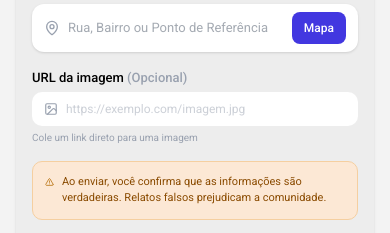
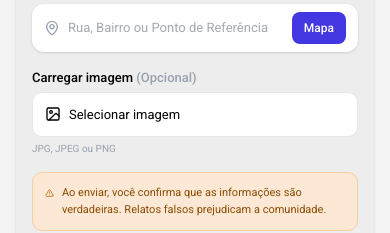
Before and after one commit to jeanbrito-dev/city-frontend, a React (Vite) app: page /relatar in a window 390 px wide. Shown: the part 500-733 px from the top of the page. Built offline with nearby package versions, Linux system fonts and the light colour scheme; no server answers.

Commit message:
Corrige upload de imagem no mobile

```diff
--- a/src/pages/Report.jsx
+++ b/src/pages/Report.jsx
@@ -34,7 +34,6 @@ export default function RelatarOcorrencia() {
   const fileInputRef = useRef();
 
   const user = getLoggedUser();
-
   const navigate = useNavigate();
 
   const [titulo, setTitulo] = useState("");
@@ -42,7 +41,6 @@ export default function RelatarOcorrencia() {
   const [local, setLocal] = useState("");
 
   const [mapOpen, setMapOpen] = useState(false);
-
   const [selectedPosition, setSelectedPosition] = useState(null);
 
   const [selectedCoords, setSelectedCoords] = useState({
@@ -51,7 +49,6 @@ export default function RelatarOcorrencia() {
   });
 
   const [loading, setLoading] = useState(false);
-
   const [warning, setWarning] = useState(false);
 
   const [successModal, setSuccessModal] = useState("");
@@ -98,7 +95,9 @@ export default function RelatarOcorrencia() {
   const getCoordinates = async (address) => {
     try {
       const res = await fetch(
-        `https://city-backend-production.up.railway.app/geocode/search?q=${encodeURIComponent(address)}`,
+        `https://city-backend-production.up.railway.app/geocode/search?q=${encodeURIComponent(
+          address,
+        )}`,
       );
 
       const data = await res.json();
@@ -183,6 +182,11 @@ export default function RelatarOcorrencia() {
       setCategoria("Ocorrência");
       setFileName("");
       setImagem(null);
+      setSelectedPosition(null);
+      setSelectedCoords({
+        latitude: null,
+        longitude: null,
+      });
     } catch (err) {
       console.error(err);
 
@@ -216,15 +220,17 @@ export default function RelatarOcorrencia() {
 
             <div className="flex gap-3">
               <button
+                type="button"
                 onClick={() => setWarning(false)}
-                className="flex-1 bg-gray-100 text-gray-600 py-2 rounded-xl text-sm hover:bg-gray-200 transition"
+                className="flex-1 bg-gray-100 text-gray-600 py-2 rounded-xl text-sm hover:bg-gray-200 transition cursor-pointer"
               >
                 Cancelar
               </button>
 
               <button
+                type="button"
                 onClick={() => navigate("/login")}
-                className="flex-1 bg-primary text-white py-2 rounded-xl text-sm hover:opacity-90 transition"
+                className="flex-1 bg-primary text-white py-2 rounded-xl text-sm hover:opacity-90 transition cursor-pointer"
               >
                 Fazer login
               </button>
@@ -348,11 +354,12 @@ export default function RelatarOcorrencia() {
           <button
             type="button"
             onClick={() => setMapOpen(true)}
-            className="bg-primary hover:opacity-90 text-white px-3 py-2 rounded-lg text-xs md:text-sm font-medium transition whitespace-nowrap"
+            className="bg-primary hover:opacity-90 text-white px-3 py-2 rounded-lg text-xs md:text-sm font-medium transition whitespace-nowrap cursor-pointer"
           >
             Mapa
           </button>
         </div>
+
         {mapOpen && (
           <div className="fixed inset-0 z-[9999] bg-black/60 backdrop-blur-sm flex items-center justify-center p-3 md:p-6">
             <div className="bg-white w-full max-w-6xl h-[90vh] md:h-[85vh] rounded-3xl overflow-hidden shadow-2xl flex flex-col">
@@ -371,8 +378,9 @@ export default function RelatarOcorrencia() {
                   </div>
 
                   <button
+                    type="button"
                     onClick={() => setMapOpen(false)}
-                    className="w-10 h-10 rounded-xl bg-white border border-gray-200 hover:bg-gray-50 flex items-center justify-center text-gray-500 transition"
+                    className="w-10 h-10 rounded-xl bg-white border border-gray-200 hover:bg-gray-50 flex items-center justify-center text-gray-500 transition cursor-pointer"
                   >
                     ✕
                   </button>
@@ -458,7 +466,7 @@ export default function RelatarOcorrencia() {
                   <button
                     type="button"
                     onClick={() => setMapOpen(false)}
-                    className="px-5 py-3 rounded-xl border border-gray-300 text-gray-600 font-medium hover:bg-gray-50 transition"
+                    className="px-5 py-3 rounded-xl border border-gray-300 text-gray-600 font-medium hover:bg-gray-50 transition cursor-pointer"
                   >
                     Cancelar
                   </button>
@@ -467,7 +475,7 @@ export default function RelatarOcorrencia() {
                     type="button"
                     disabled={!selectedPosition}
                     onClick={() => setMapOpen(false)}
-                    className="px-5 py-3 rounded-xl bg-gradient text-white font-medium disabled:opacity-50 disabled:cursor-not-allowed hover:scale-[1.02] transition"
+                    className="px-5 py-3 rounded-xl bg-gradient text-white font-medium disabled:opacity-50 disabled:cursor-not-allowed hover:scale-[1.02] transition cursor-pointer"
                   >
                     Confirmar localização
                   </button>
@@ -477,39 +485,20 @@ export default function RelatarOcorrencia() {
           </div>
         )}
 
-        {/* MOBILE */}
-        <div className="block md:hidden mb-4">
-          <label className="text-[13px] font-medium mb-1 block">
-            URL da imagem <span className="text-gray-400">(Opcional)</span>
-          </label>
-
-          <div className="bg-white rounded-[10px] px-3 py-2 flex items-center gap-2 text-gray-400 text-[12px]">
-            <ImageIcon size={14} />
-
-            <input
-              placeholder="https://exemplo.com/imagem.jpg"
-              className="flex-1 outline-none bg-transparent"
-            />
-          </div>
-
-          <p className="text-[10px] text-gray-400 mt-1">
-            Cole um link direto para uma imagem
-          </p>
-        </div>
-
-        {/* DESKTOP */}
-        <div className="hidden md:block mb-4">
-          <label className="text-[15px] font-medium mb-1 block">
+        {/* IMAGEM */}
+        <div className="mb-4">
+          <label className="text-[13px] md:text-[15px] font-medium mb-1 block">
             Carregar imagem <span className="text-gray-400">(Opcional)</span>
           </label>
 
           <button
+            type="button"
             onClick={() => fileInputRef.current.click()}
-            className="bg-white rounded-[10px] px-3 py-2 text-[14px] flex items-center gap-2"
+            className="w-full bg-white rounded-[10px] px-3 py-3 text-[13px] md:text-[14px] flex items-center gap-2 border border-gray-200 cursor-pointer hover:bg-gray-50 transition"
           >
-            <ImageIcon size={14} />
+            <ImageIcon size={16} />
 
-            {fileName || "Escolher arquivo"}
+            <span className="truncate">{fileName || "Selecionar imagem"}</span>
           </button>
 
           <input
@@ -519,6 +508,10 @@ export default function RelatarOcorrencia() {
             onChange={handleFile}
             className="hidden"
           />
+
+          <p className="text-[10px] md:text-xs text-gray-400 mt-1">
+            JPG, JPEG ou PNG
+          </p>
         </div>
 
         {/* AVISO */}
@@ -534,9 +527,10 @@ export default function RelatarOcorrencia() {
         {/* BOTÃO */}
         <div className="flex justify-center">
           <button
+            type="button"
             onClick={handleSubmit}
             disabled={loading}
-            className="bg-gradient text-white px-6 py-2 md:px-8 md:py-3 rounded-[10px] text-[13px] md:text-[15px] font-medium flex items-center gap-2 cursor-pointer transition-all duration-300 ease-in-out hover:scale-105 hover:opacity-90 hover:shadow-lg active:scale-95 disabled:opacity-50"
+            className="bg-gradient text-white px-6 py-2 md:px-8 md:py-3 rounded-[10px] text-[13px] md:text-[15px] font-medium flex items-center gap-2 cursor-pointer transition-all duration-300 ease-in-out hover:scale-105 hover:opacity-90 hover:shadow-lg active:scale-95 disabled:opacity-50 disabled:cursor-not-allowed"
           >
             {loading ? "Enviando..." : "Publicar Ocorrência"}
 
```
